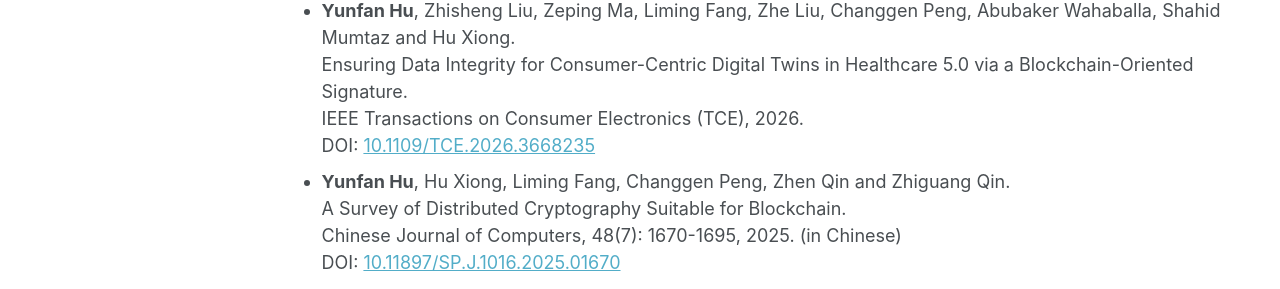
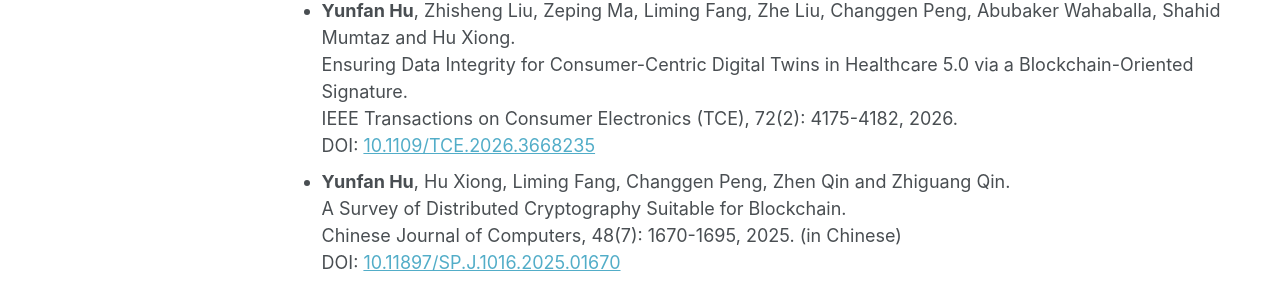
Before and after one commit to HYF0514/HYF0514.github.io, a Jekyll site: the page built from _pages/about.md, in a window 1280 px wide and 1199 px high. Shown: the part 568-857 px from the top of the window. Built offline with Jekyll 4.4.1, drawn with Linux system fonts in a browser that asks for light colours; some web fonts are replaced; a script bundle is joined from its source files by our own code; library files that are not in the unit come from our copies.

Commit message:
Update publication details in about.md

```diff
--- a/_pages/about.md
+++ b/_pages/about.md
@@ -17,6 +17,6 @@
 Publications
 ============
 * **Yunfan Hu**, Zengxiang Wang, Ye Xia, Hu Xiong, Liming Fang, Changgen Peng, Abubaker Wahaballa, Zhen Qin, and Zhiguang Qin. <br>Blockchain-Oriented Certificateless Threshold Signature with Identifiable Abort for Federated Learning in Digital Twin-Assisted IoV. <br>IEEE Transactions on Intelligent Transportation Systems (T-ITS), 27(5): 6191-6206, 2026. <br>DOI: [10.1109/TITS.2025.3579613](https://doi.org/10.1109/TITS.2025.3579613)
-* **Yunfan Hu**, Zhisheng Liu, Zeping Ma, Liming Fang, Zhe Liu, Changgen Peng, Abubaker Wahaballa, Shahid Mumtaz and Hu Xiong. <br>Ensuring Data Integrity for Consumer-Centric Digital Twins in Healthcare 5.0 via a Blockchain-Oriented Signature. <br>IEEE Transactions on Consumer Electronics (TCE), 2026. <br>DOI: [10.1109/TCE.2026.3668235](https://doi.org/10.1109/TCE.2026.3668235)
+* **Yunfan Hu**, Zhisheng Liu, Zeping Ma, Liming Fang, Zhe Liu, Changgen Peng, Abubaker Wahaballa, Shahid Mumtaz and Hu Xiong. <br>Ensuring Data Integrity for Consumer-Centric Digital Twins in Healthcare 5.0 via a Blockchain-Oriented Signature. <br>IEEE Transactions on Consumer Electronics (TCE), 72(2): 4175-4182, 2026. <br>DOI: [10.1109/TCE.2026.3668235](https://doi.org/10.1109/TCE.2026.3668235)
 * **Yunfan Hu**, Hu Xiong, Liming Fang, Changgen Peng, Zhen Qin and Zhiguang Qin. <br>A Survey of Distributed Cryptography Suitable for Blockchain. <br>Chinese Journal of Computers, 48(7): 1670-1695, 2025. (in Chinese) <br>DOI: [10.11897/SP.J.1016.2025.01670](http://cjc.ict.ac.cn/qwjs/view.asp?id=6090)
 * Zengxiang Wang, **Yunfan Hu**, Zhen Qin and Hu Xiong. <br>Leakage-Resilient Multi-Party Signatures for Industrial IoT via Cryptographic Reverse Firewalls. <br>IEEE Transactions on Dependable and Secure Computing (TDSC), 2026. <br>DOI: [10.1109/TDSC.2026.3691058](https://doi.org/10.1109/TDSC.2026.3691058)
```
